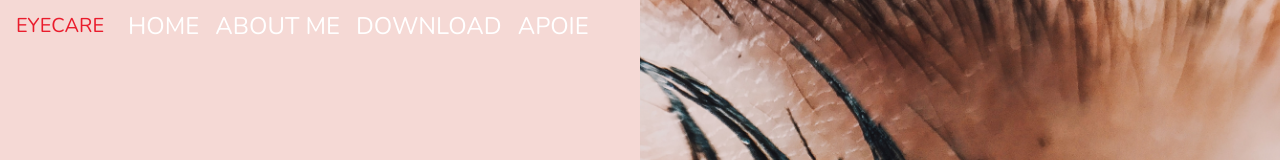
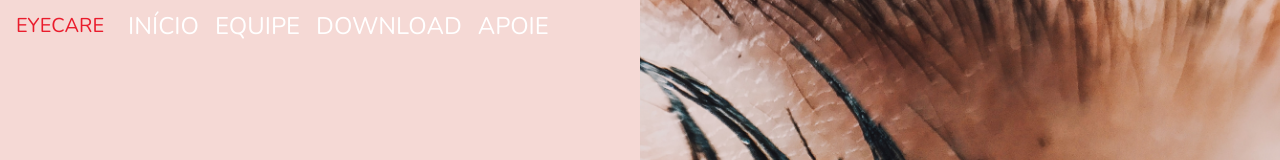
Before and after one commit to lucascerci/EyeCare, a plain HTML site: page index.html in a window 1280 px wide. Shown: the top 160 px of the page. Drawn offline with nearby package versions, Linux system fonts and the light colour scheme.

Commit message:
changing navbar to portuguese

```diff
--- a/index.html
+++ b/index.html
@@ -29,10 +29,10 @@
       <div class="collpase navbar-collapse" id="navLinks">
         <ul class="navbar-nav">
           <li class="nav-item">
-            <a href="#home" class="nav-link">HOME</a>
+            <a href="#home" class="nav-link">INÍCIO</a>
           </li>
           <li class="nav-item">
-            <a href="#aboutme" class="nav-link">ABOUT ME</a>
+            <a href="#aboutme" class="nav-link">EQUIPE</a>
           </li>
           <li class="nav-item">
             <a href="#download" class="nav-link">DOWNLOAD</a>
```
